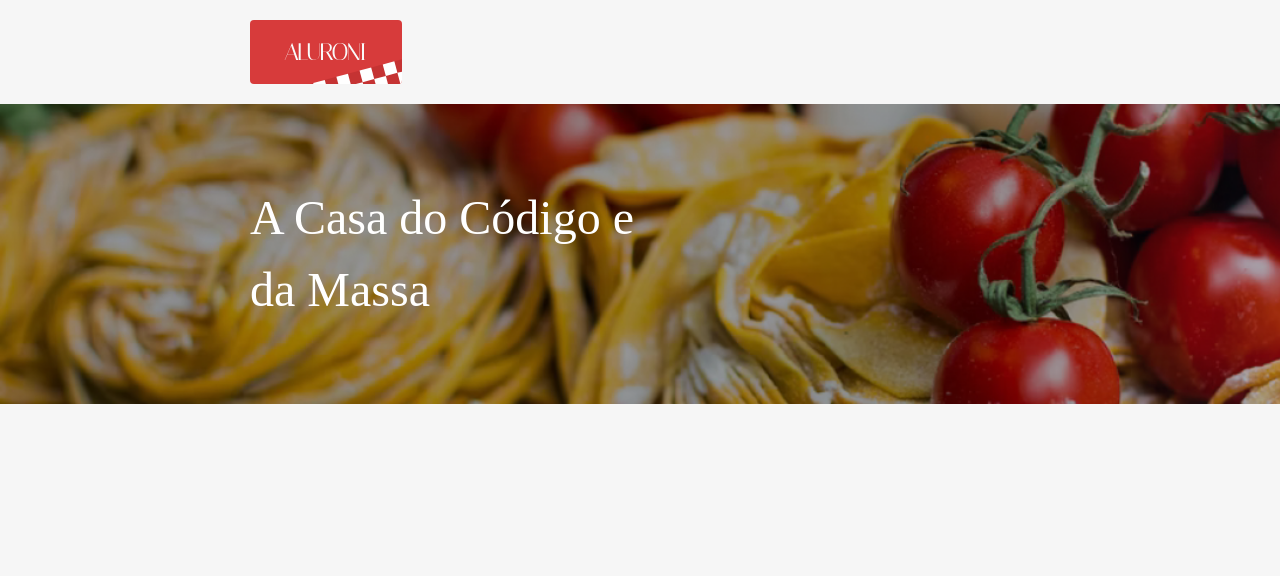
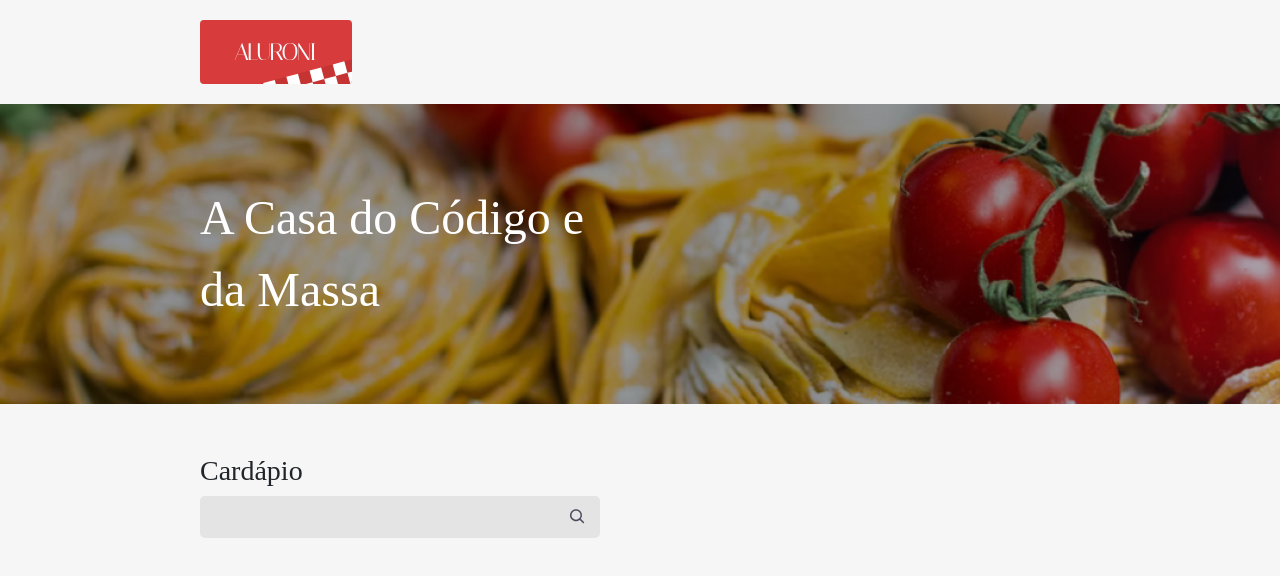
Before and after one commit to MarceloALMoreira/aluroni-react-typescript, a React (Vite) app: page / in a window 1280 px wide. Shown: the top 576 px of the page. Built offline with nearby package versions, Linux system fonts and the light colour scheme; a web font is replaced by a local one.

Commit message:
feat: criando buscador

```diff
--- /dev/null
+++ b/src/pages/Cardapio/Buscador/Buscador.module.scss
@@ -0,0 +1,31 @@
+@import '../../../styles/breakpoints';
+@import '../../../styles/variaveis';
+
+.buscador {
+    align-items: center;
+    background-color: $grey;
+    border-radius: 5px;
+    display: flex;
+    gap: 18px;
+    height: 42px;
+    justify-content: space-between;
+    padding: 0 15px;
+    width: 400px;
+
+    @media (max-width: $mobile) {
+        width: 100%;
+    }
+
+    input {
+        background-color: $grey;
+        border: none;
+        font-size: 1.5rem;
+        font-weight: bold;
+        outline: none;
+        width: 100%;
+
+        &::placeholder {
+            color: #4c4d5e;
+        }
+    }
+}
--- /dev/null
+++ b/src/pages/Cardapio/Buscador/index.tsx
@@ -0,0 +1,21 @@
+import React from "react";
+import styles from './Buscador.module.scss';
+import { CgSearch } from 'react-icons/cg'
+interface Props {
+    busca: string,
+    setBusca: React.Dispatch<React.SetStateAction<string>>
+}
+
+export default function Buscador({ busca, setBusca }: Props) {
+    return (
+        <div className={styles.buscador}>
+
+            <input value={busca}
+                onChange={evento => setBusca(evento.target.value)} />
+            <CgSearch
+                size={20}
+                color="#4C4D5E" />
+
+        </div>
+    )
+}
--- a/src/pages/Cardapio/Cardapio.module.scss
+++ b/src/pages/Cardapio/Cardapio.module.scss
@@ -1,17 +1,42 @@
 @import "../../styles/variaveis";
+@import "../../styles/breakpoints";
 
 .menu {
     padding: 20px $padding-horizontal;
+
+    @media (max-width: $desktop_xsm) {
+        padding: 20px $padding-horizontal-mobile;
+    }
+
+    @media (min-width: $desktop_xsm) and (max-width: $desktop_sm) {
+        padding: 20px $padding-horizontal-sm;
+    }
+
+    @media (min-width: $desktop_sm) and (max-width: $desktop_md) {
+        padding: 20px $padding-horizontal-md;
+    }
 }
 
 .header {
     align-items: center;
-    background-image: url('../../assets/cardapaio/header.png');
+    background-image: url("../../assets/cardapaio/header.png");
     background-size: cover;
     background-repeat: no-repeat;
     display: flex;
     height: 300px;
-    padding: 0 $padding-horizontal;
+    padding: 0px $padding-horizontal;
+
+    @media (max-width: $desktop_xsm) {
+        padding: 0px $padding-horizontal-mobile;
+    }
+
+    @media (min-width: $desktop_xsm) and (max-width: $desktop_sm) {
+        padding: 0px $padding-horizontal-sm;
+    }
+
+    @media (min-width: $desktop_sm) and (max-width: $desktop_md) {
+        padding: 0px $padding-horizontal-md;
+    }
 
     &__text {
         color: white;
@@ -20,3 +45,25 @@
         width: 40%;
     }
 }
+
+.cardapio {
+    padding: 50px $padding-horizontal;
+
+    @media (max-width: $desktop_xsm) {
+        padding: 50px $padding-horizontal-mobile;
+    }
+
+    @media (min-width: $desktop_xsm) and (max-width: $desktop_sm) {
+        padding: 50px $padding-horizontal-sm;
+    }
+
+    @media (min-width: $desktop_sm) and (max-width: $desktop_md) {
+        padding: 50px $padding-horizontal-md;
+    }
+
+    &__titulo {
+        color: $dark;
+        font-size: 3rem;
+        margin-bottom: 30px;
+    }
+}
--- a/src/pages/Cardapio/index.tsx
+++ b/src/pages/Cardapio/index.tsx
@@ -1,7 +1,10 @@
 import logo from '../../assets/img/logo.svg';
+import Buscador from './Buscador';
 import styles from './Cardapio.module.scss';
+import { useState } from 'react';
 
 export default function Cardapio() {
+    const [busca, setBusca] = useState("");
     return (
         <main>
             <nav className={styles.menu}>
@@ -12,6 +15,14 @@
                     A Casa do Código e da Massa
                 </div>
             </header>
+            <section className={styles.cardapio}>
+                <h3 className={styles.carpadio__title}>Cardápio</h3>
+                <Buscador
+                    busca={busca}
+                    setBusca={setBusca}
+
+                    />
+            </section>
         </main>
     )
 }
--- /dev/null
+++ b/src/styles/_breakpoints.scss
@@ -0,0 +1,4 @@
+$mobile: 768px;
+$desktop_xsm: 980px;
+$desktop_sm: 1080px;
+$desktop_md: 1280px;
--- a/src/styles/_variaveis.scss
+++ b/src/styles/_variaveis.scss
@@ -1 +1,11 @@
+$padding-horizontal-mobile: 100px;
+$padding-horizontal-sm: 150px;
+$padding-horizontal-md: 200px;
 $padding-horizontal: 250px;
+$dark: #242536;
+$dark-grey: #92929d;
+$grey: #e4e4e4;
+$black: #4c4d5e;
+$light-grey: #f6f6f6;
+$blue: #282b57;
+$red: #d73b3b;
```
